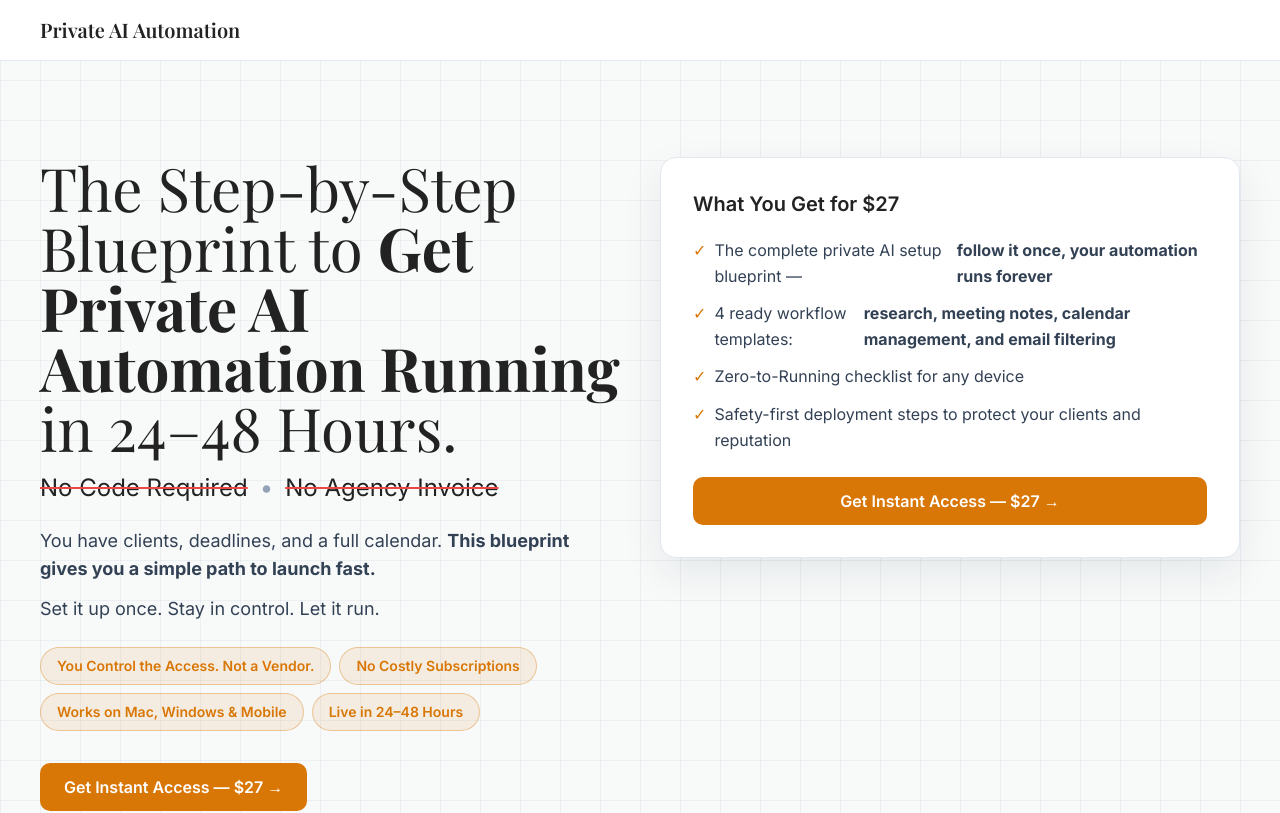
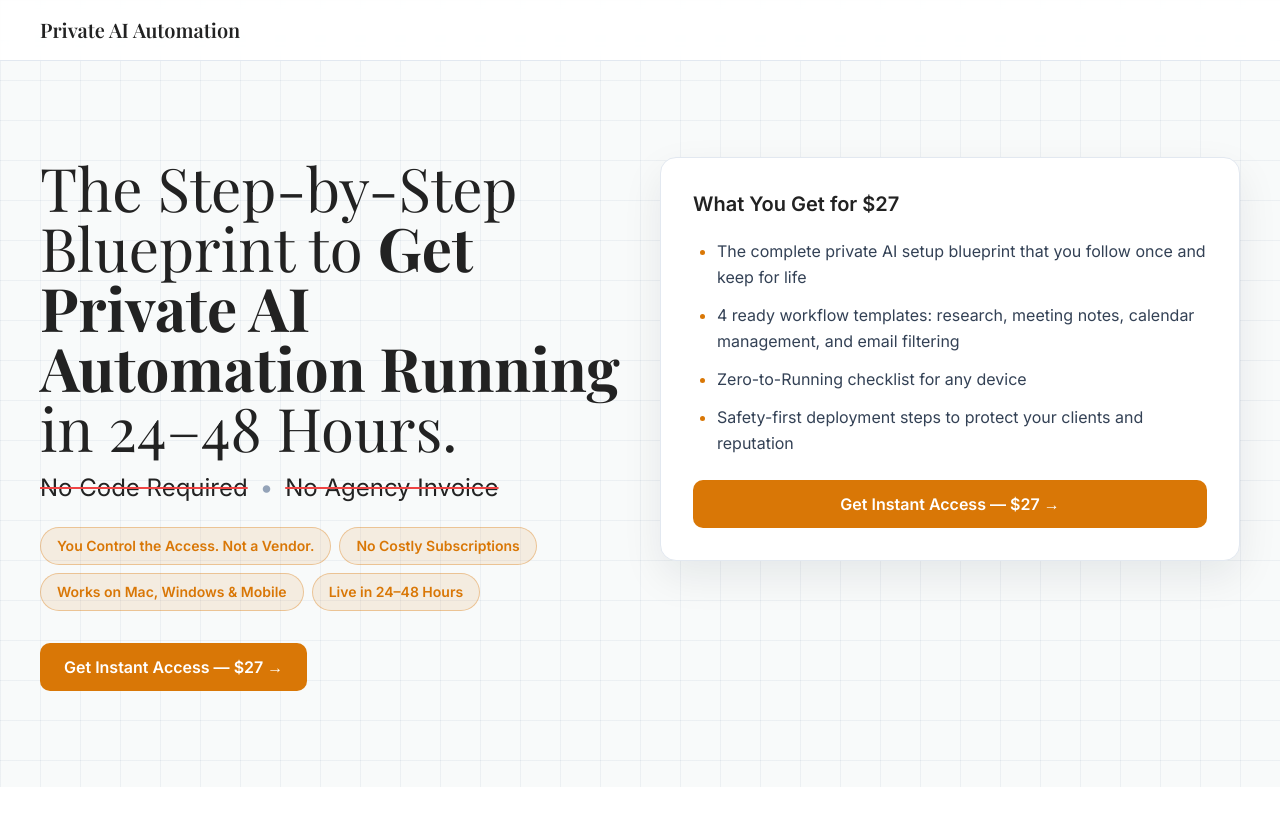
Before and after one commit to fredricksessomsbusiness-wq/privateaifunnel, a Next.js app: page / in a window 1280 px wide. Shown: the top 813 px of the page. Built offline with nearby package versions, Linux system fonts and the light colour scheme; no server answers; a web font is replaced by a local one.

Commit message:
Simplify hero offer card into one-column bullet list

```diff
--- a/app/page.tsx
+++ b/app/page.tsx
@@ -77,12 +77,6 @@ export default function SalesPage() {
             <span className="mx-3 text-slate-400">•</span>
             <span className="decoration-2 decoration-red-500 line-through">No Agency Invoice</span>
           </p>
-          <p className="mt-6 max-w-2xl text-lg text-slate-700">
-            You have clients, deadlines, and a full calendar. <strong>This blueprint gives you a simple path to launch fast.</strong>
-          </p>
-          <p className="mt-3 max-w-2xl text-lg text-slate-700">
-            Set it up once. Stay in control. Let it run.
-          </p>
           <div className="mt-6 flex flex-wrap gap-2">
             {credibilityChips.map((chip) => (
               <span
@@ -100,23 +94,11 @@ export default function SalesPage() {
 
         <div className="card p-6 md:p-8">
           <p className="text-xl font-semibold text-brand-text">What You Get for $27</p>
-          <ul className="mt-5 space-y-3 text-slate-700">
-            <li className="flex gap-2">
-              <span className="text-brand-accent">✓</span>
-              The complete private AI setup blueprint — <strong>follow it once, your automation runs forever</strong>
-            </li>
-            <li className="flex gap-2">
-              <span className="text-brand-accent">✓</span>
-              4 ready workflow templates: <strong>research, meeting notes, calendar management, and email filtering</strong>
-            </li>
-            <li className="flex gap-2">
-              <span className="text-brand-accent">✓</span>
-              Zero-to-Running checklist for any device
-            </li>
-            <li className="flex gap-2">
-              <span className="text-brand-accent">✓</span>
-              Safety-first deployment steps to protect your clients and reputation
-            </li>
+          <ul className="mt-5 list-disc space-y-3 pl-6 text-base leading-relaxed text-slate-700 marker:text-brand-accent">
+            <li>The complete private AI setup blueprint that you follow once and keep for life</li>
+            <li>4 ready workflow templates: research, meeting notes, calendar management, and email filtering</li>
+            <li>Zero-to-Running checklist for any device</li>
+            <li>Safety-first deployment steps to protect your clients and reputation</li>
           </ul>
           <Link className="brand-btn mt-6 w-full" href="/checkout" onClick={handleCtaClick}>
             Get Instant Access — $27 →
```
